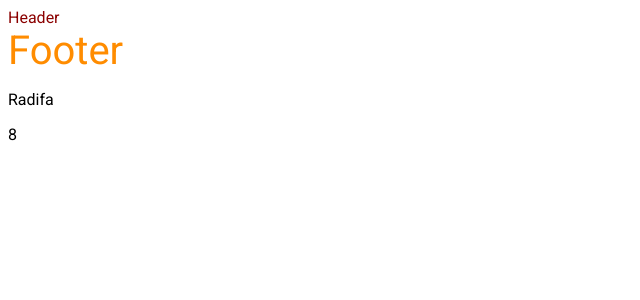
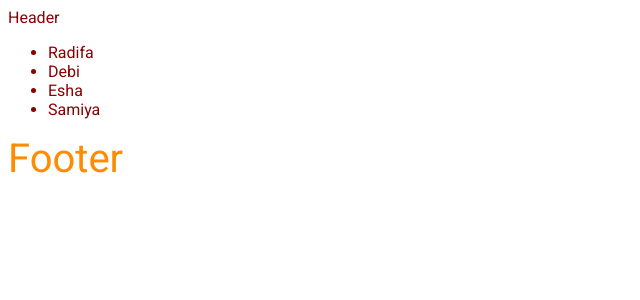
Before and after one commit to JesminNancy/VueJs2, a Vue app in the folder myapp/: page / in a window 1280 px wide. Shown: the top 300 px of the page, without its empty margins (0-640 px from the left). Built offline with nearby package versions, Linux system fonts and the light colour scheme.

Commit message:
Control Child From Parent Props

```diff
--- a/myapp/src/App.vue
+++ b/myapp/src/App.vue
@@ -1,22 +1,21 @@
 <template>
   <div>
-    <app-header />
+    <compHeader :myStudents="students" />
     <compFooter />
-    <p>{{ name }}</p>
-    <p>{{ age }}</p>
   </div>
 </template>
 
 <script>
+import compHeader from "./Components/TheHeader.vue";
 import compFooter from "./Components/TheFooter.vue";
 export default {
   data() {
     return {
-      name: "Radifa",
-      age: 8,
+      students: ["Radifa", "Debi", "Esha", "Samiya"],
     };
   },
   components: {
+    compHeader,
     compFooter,
   },
 };
--- a/myapp/src/Components/TheHeader.vue
+++ b/myapp/src/Components/TheHeader.vue
@@ -1,6 +1,25 @@
 <template>
-  <div>Header</div>
+  <div>
+    Header
+    <p>{{ myName }}</p>
+    <ul>
+      <li v-for="stu in myStudents" :key="stu">
+        {{ stu }}
+      </li>
+    </ul>
+  </div>
 </template>
+
+<script>
+export default {
+  props: {
+    myStudents: {
+      type: Array,
+    },
+  },
+};
+</script>
+
 <style scoped>
 div {
   color: darkred;
--- a/myapp/src/main.js
+++ b/myapp/src/main.js
@@ -1,10 +1,7 @@
 import Vue from 'vue'
 import App from './App.vue'
-import Header from './Components/TheHeader.vue'
 
 Vue.config.productionTip = false
-
-Vue.component('app-header',Header)
 
 new Vue({
   render: h => h(App),
```
